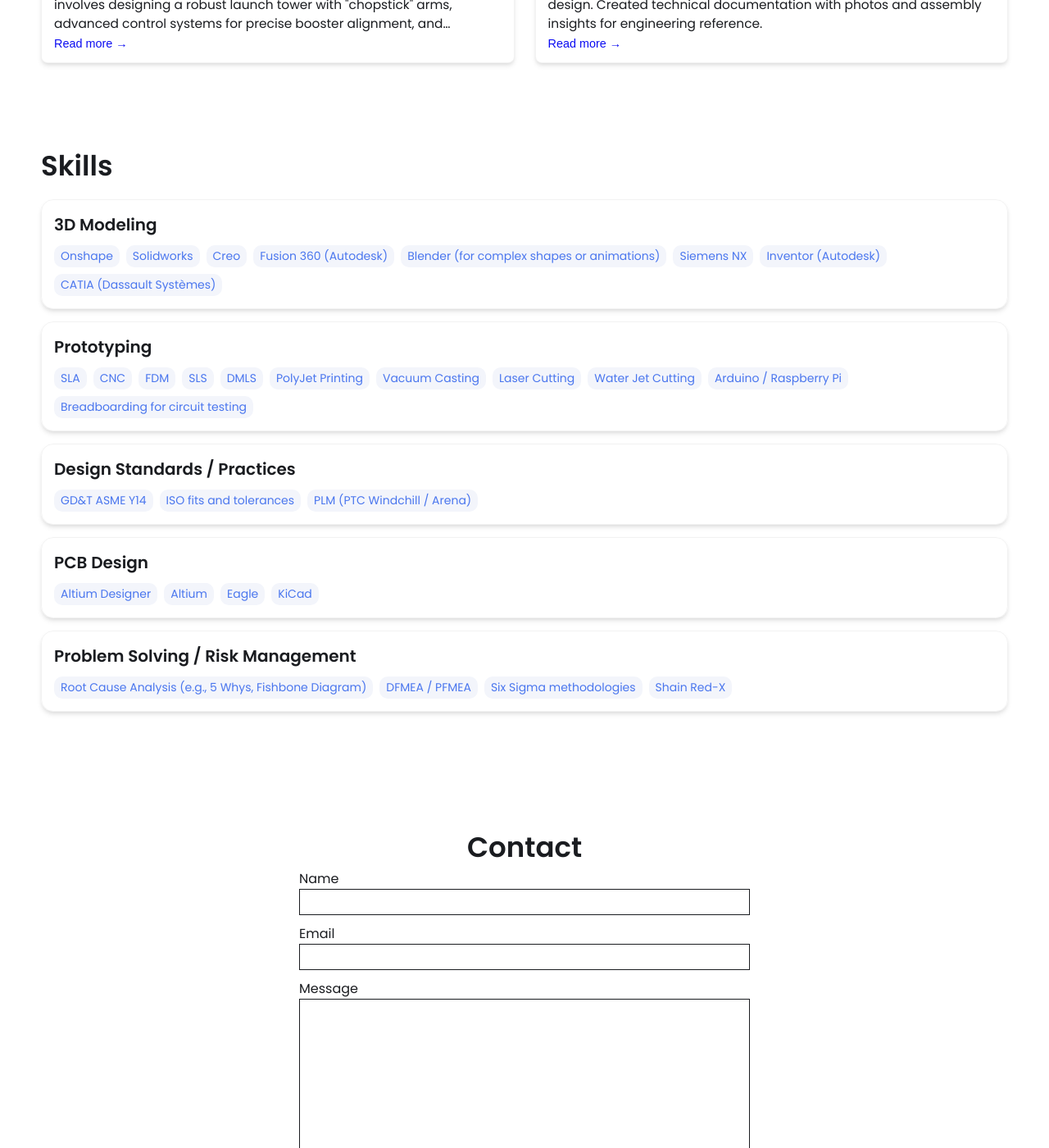
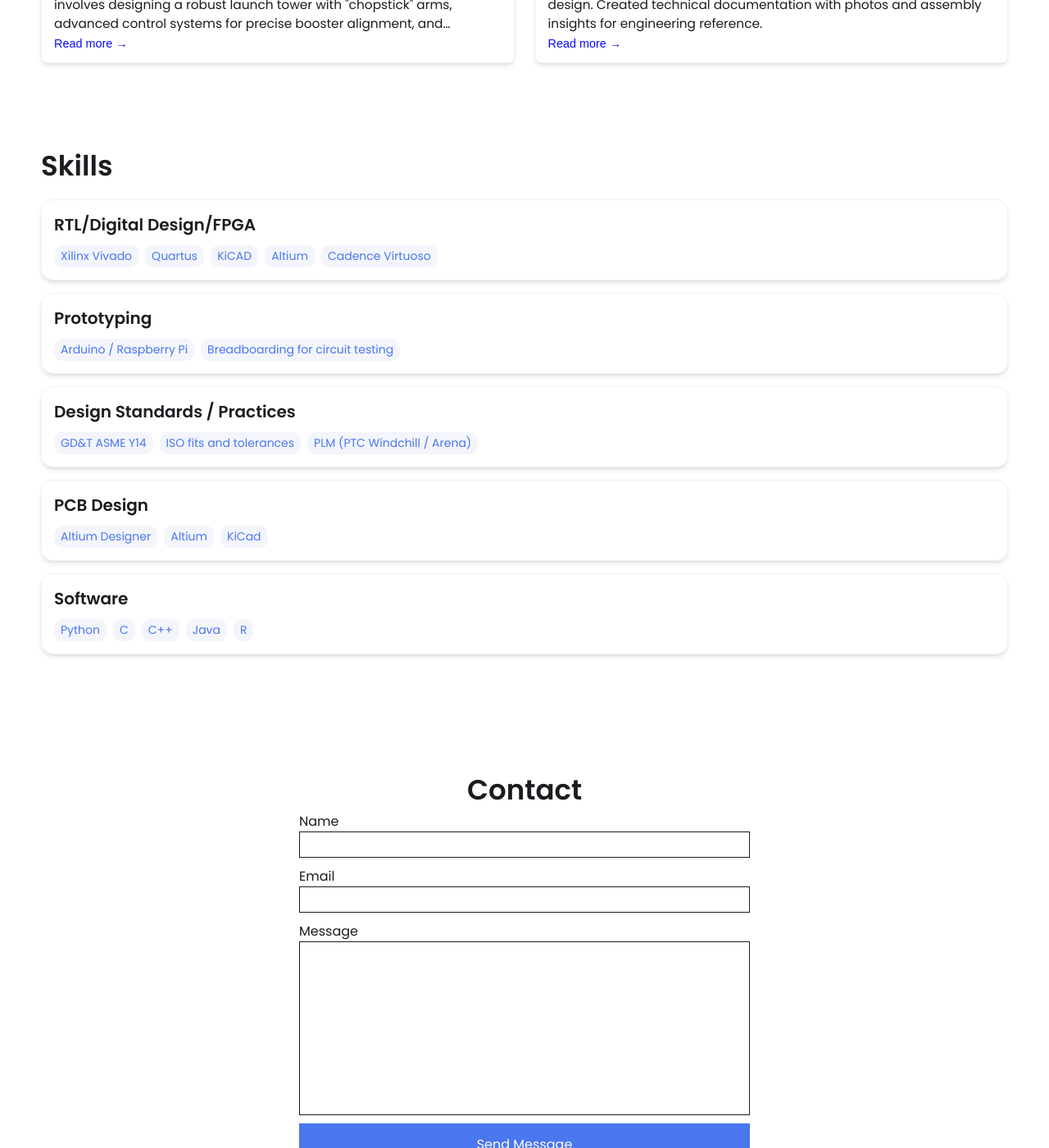
Before and after one commit to sharvadlamani/sharvadlamani.github.io, a Jekyll site: the page built from index.html, in a window 1280 px wide and 1400 px high, scrolled down 1449 px. Shown: the whole window at 82% size. Built offline with Jekyll 4.4.1, drawn with Linux system fonts in a browser that asks for light colours; some of the changed text lies outside the part shown.

Commit message:
Update _config.yml

```diff
--- a/_config.yml
+++ b/_config.yml
@@ -7,12 +7,12 @@
 
 # Main Page Setup
 
-title: John Doe's Portfolio # This is what shows up in the tab of the browser
+title: Sharvani's Portfolio # This is what shows up in the tab of the browser
 
 
 
 # Hero Section
-name: John Doe
+name: Sharvani Vadlamani
 headline: headline message
 description: >- # dont remove this line. this will ignore all new lines until the next section
   Write an awesome intro and discuss your highlights and qualification. You can edit this
@@ -45,27 +45,15 @@ external-links:    # input only your own url slug. The icons with missing entrie
 
 # Skills Section - Add the list of your Skills by categories/tools. The indentation for each level needs to be precise.
 skills:
-  - category: 3D Modeling
+  - category: RTL/Digital Design/FPGA
     tools:
-    - Onshape
-    - Solidworks
-    - Creo
-    - Fusion 360 (Autodesk)
-    - Blender (for complex shapes or animations)
-    - Siemens NX
-    - Inventor (Autodesk)
-    - CATIA (Dassault Systèmes)
+    - Xilinx Vivado
+    - Quartus
+    - KiCAD
+    - Altium
+    - Cadence Virtuoso
   - category: Prototyping
     tools:
-    - SLA
-    - CNC
-    - FDM
-    - SLS
-    - DMLS
-    - PolyJet Printing
-    - Vacuum Casting
-    - Laser Cutting
-    - Water Jet Cutting
     - Arduino / Raspberry Pi
     - Breadboarding for circuit testing
   - category: Design Standards / Practices
@@ -77,15 +65,14 @@ skills:
     tools:
     - Altium Designer
     - Altium
-    - Eagle
     - KiCad
-  - category: Problem Solving / Risk Management
+  - category: Software
     tools:
-    - Root Cause Analysis (e.g., 5 Whys, Fishbone Diagram)
-    - DFMEA / PFMEA
-    - Six Sigma methodologies
-    - Shain Red-X
-
+    - Python
+    - C
+    - C++
+    - Java
+    - R
 
 # Contact Form Setup. Setup an account and copy over the key. When someone fills out the form, it will be received in your email.
 formspree-key:   https://formspree.io/f/{8-digit key}
```
